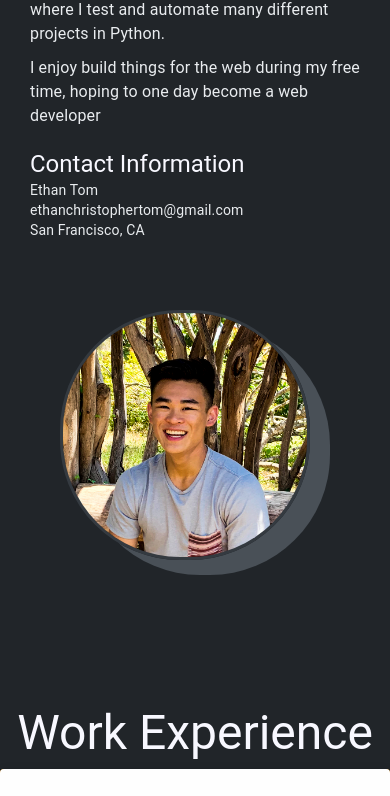
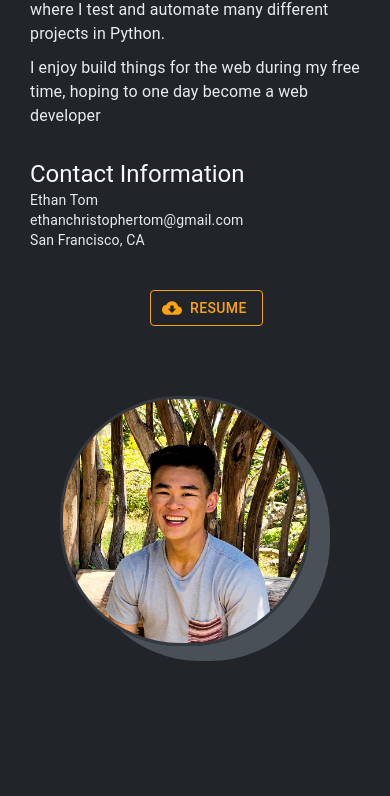
Before and after one commit to ectom/site, a React (Create React App) app: page / in a window 390 px wide. Shown: the part 1056-1852 px from the top of the page. Built offline with nearby package versions, Linux system fonts and the light colour scheme.

Commit message:
resume download button works. needs consistent styling for mobile and web

```diff
--- a/src/data/projects.json
+++ b/src/data/projects.json
@@ -30,7 +30,8 @@
 				"Create React App",
 				"Github Pages",
 				"Eslint",
-				"Travis CI"
+				"Travis CI",
+				"Coolors.co"
 			]
 		},
 		{
--- a/src/pages/About.js
+++ b/src/pages/About.js
@@ -1,7 +1,8 @@
 import React from 'react';
-import { makeStyles } from '@material-ui/core';
+import { makeStyles, Button } from '@material-ui/core';
 import Typography from '@material-ui/core/Typography';
 import Grid from '@material-ui/core/Grid';
+import CloudDownloadIcon from '@material-ui/icons/CloudDownload';
 import theme from '../styles';
 import Link from '../components/Link.js';
 import data from '../data/about.json';
@@ -70,6 +71,13 @@ const useStyles = makeStyles({
 	p: {
 		marginBottom: '10px',
 	},
+	button: {
+		color: '#fca311',
+		borderColor: '#fca311',
+	},
+	a: {
+		textDecoration: 'none',
+	}
 });
 
 function About() {
@@ -100,7 +108,7 @@ function About() {
 							style={{ color: '#f8f8ff' }}
 							variant="h3"
 						>
-              About Me
+							About Me
 						</Typography>
 						<Typography variant="body1" className={classes.p}>
 							{data.line1}
@@ -115,31 +123,51 @@ function About() {
 						<Typography variant="body1" className={classes.p}>
 							{data.line3}
 						</Typography>
-						<Grid item lg={6} style={{ marginTop: '20px' }}>
+						<Grid>
+						<Grid item lg={6} style={{ marginTop: '20px', display: 'inline-block' }}>
 							<Grid item lg={12}>
 								<Typography
 									id="About"
 									style={{ color: '#f8f8ff' }}
 									variant="h5"
 								>
-                  Contact Information
+									Contact Information
 								</Typography>
 							</Grid>
 							<Grid item lg={12}>
 								<Typography variant="body2">
-                  Ethan Tom
+									Ethan Tom
 								</Typography>
 							</Grid>
 							<Grid item lg={12}>
 								<Typography variant="body2">
-                  ethanchristophertom@gmail.com
+									ethanchristophertom@gmail.com
 								</Typography>
 							</Grid>
 							<Grid item lg={12}>
 								<Typography variant="body2">
-                  San Francisco, CA
+									San Francisco, CA
 								</Typography>
 							</Grid>
+						</Grid>
+						<Grid item lg={6} style={{ display: 'inline-block', verticalAlign: 'top', margin: '40px 0 0 120px' }}>
+							<Grid item lg={12}>
+								<a
+									href={'EthanTomResume.pdf'}
+									download={'Ethan Tom Resume.pdf'}
+									className={classes.a}
+								>
+									<Button
+										variant="outlined"
+										color="default"
+										className={classes.button}
+										startIcon={<CloudDownloadIcon />}
+									>
+										Resume
+									</Button>
+								</a>
+							</Grid>
+						</Grid>
 						</Grid>
 					</div>
 					<div style={{ display: 'inline-block', verticalAlign: 'top', marginTop: '70px' }}>
```
Also changed, not shown: 1 other file (tests, documents, lock files or other folders).
